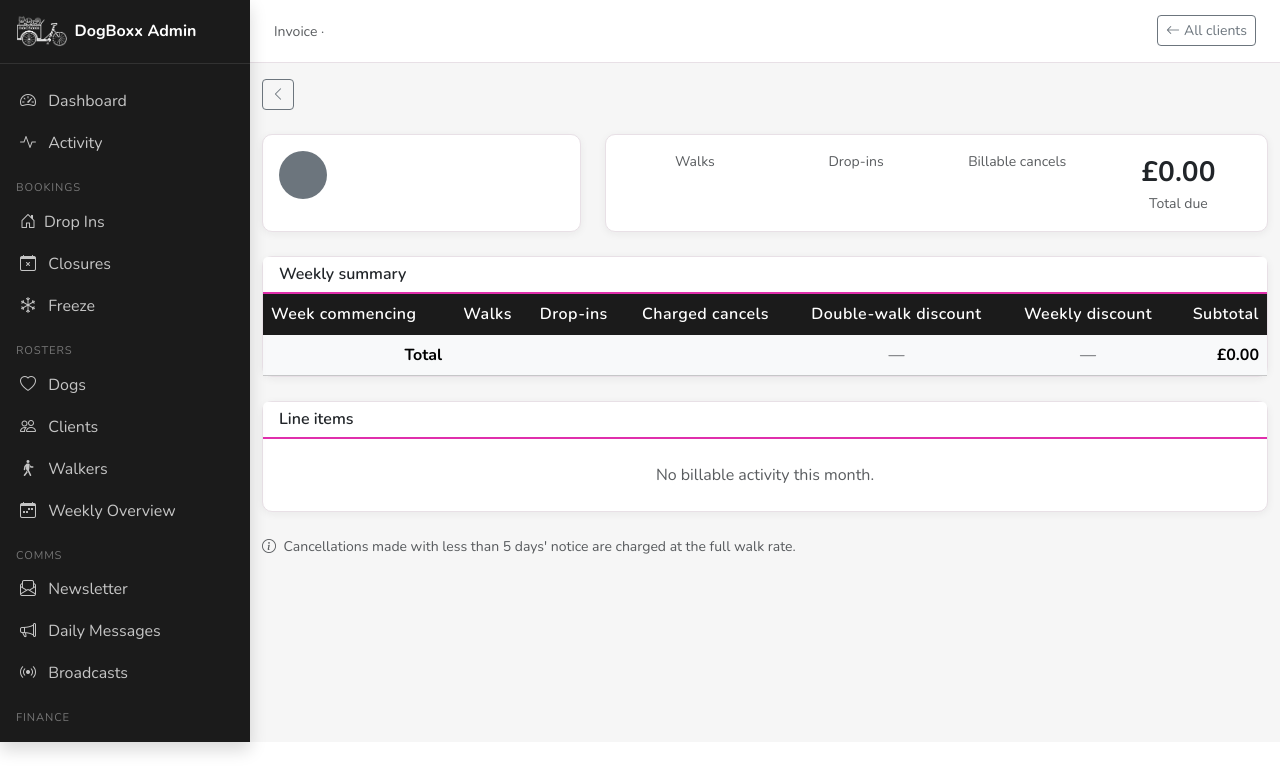
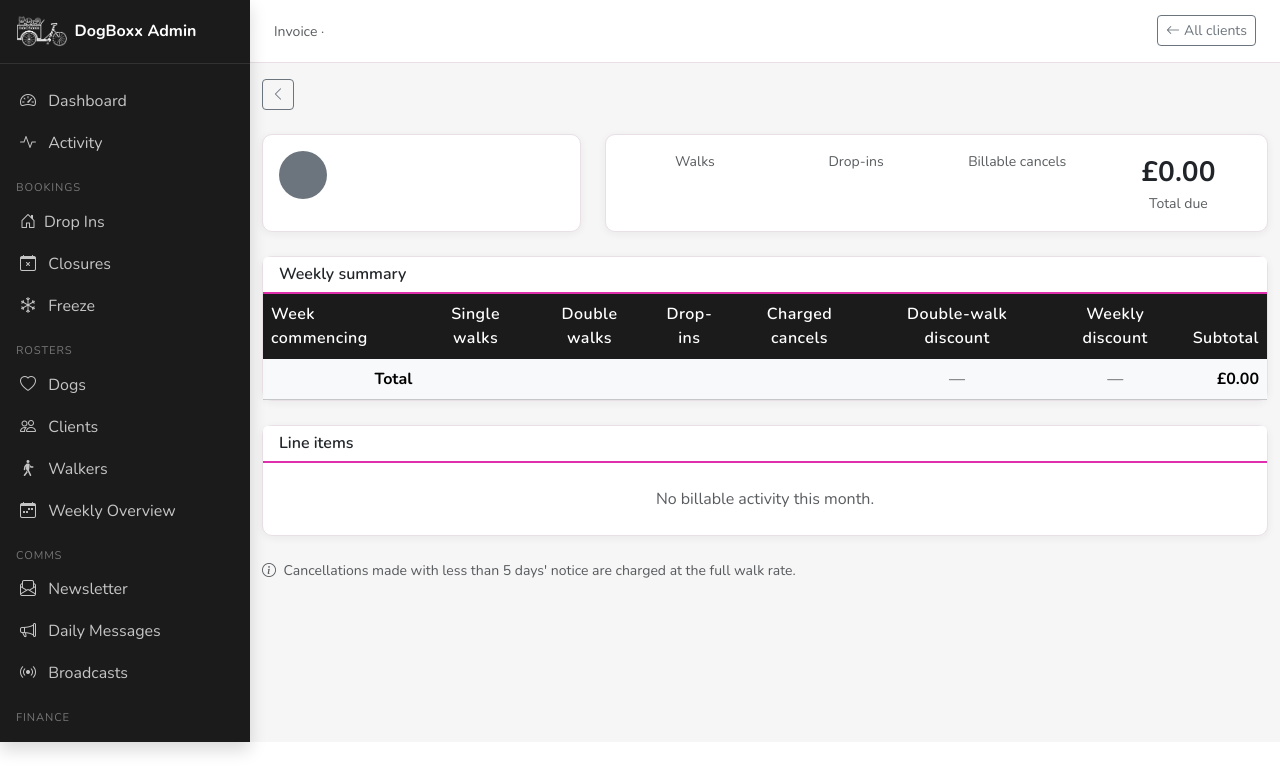
Before and after one commit to MarcusGrazette/dogboxx-booking-app, a Python web app: template app/templates/admin_invoicing_detail.html in a window 1280 px wide. Shown: the part 58-840 px from the top of the page. Run offline with Jinja, Linux system fonts and the light colour scheme; the template is opened without the code that fills it, so the values that code supplies are empty.

Commit message:
feat: split weekly invoicing walk count into single/double walks
Weekly summary table on /admin/invoicing/<id> now shows Single walks
and Double walks as separate columns instead of one combined Walks
count. Double-walk pairs are computed directly from confirmed
bookings, independent of PricingConfig.double_slot_discount, so the
count stays accurate even if a discount amount isn't configured for
the period.

Co-Authored-By: Claude Sonnet 5 <noreply@anthropic.com>
Claude-Session: https://claude.ai/code/session_012QSdn3QKmgxwwLpkowcbzX

```diff
--- a/app/templates/admin_invoicing_detail.html
+++ b/app/templates/admin_invoicing_detail.html
@@ -112,7 +112,8 @@
             <thead class="table-light">
               <tr>
                 <th>Week commencing</th>
-                <th class="text-center">Walks</th>
+                <th class="text-center">Single walks</th>
+                <th class="text-center">Double walks</th>
                 <th class="text-center">Drop-ins</th>
                 <th class="text-center">Charged cancels</th>
                 <th class="text-center">Double-walk discount</th>
@@ -127,28 +128,33 @@
                   {{ w.commencing.strftime('%-d %b') }}
                 </td>
                 <td class="text-center">
-                  {% if w.confirmed %}
-                  <span class="badge bg-success-subtle text-success fw-semibold">{{ w.confirmed }}</span>
+                  {% if w.single_walks %}
+                  <span class="badge bg-success-subtle text-success fw-bold fs-6">{{ w.single_walks }}</span>
+                  {% else %}<span class="text-muted">—</span>{% endif %}
+                </td>
+                <td class="text-center">
+                  {% if w.double_walks %}
+                  <span class="badge bg-info-subtle text-info fw-bold fs-6">{{ w.double_walks }}</span>
                   {% else %}<span class="text-muted">—</span>{% endif %}
                 </td>
                 <td class="text-center">
                   {% if w.drop_ins %}
-                  <span class="badge bg-primary-subtle text-primary fw-semibold">{{ w.drop_ins }}</span>
+                  <span class="badge bg-primary-subtle text-primary fw-bold fs-6">{{ w.drop_ins }}</span>
                   {% else %}<span class="text-muted">—</span>{% endif %}
                 </td>
                 <td class="text-center">
                   {% if w.cancels %}
-                  <span class="badge bg-warning-subtle text-warning fw-semibold">{{ w.cancels }}</span>
+                  <span class="badge bg-warning-subtle text-warning fw-bold fs-6">{{ w.cancels }}</span>
                   {% else %}<span class="text-muted">—</span>{% endif %}
                 </td>
                 <td class="text-center">
                   {% if w.double_discount %}
-                  <span class="text-danger small fw-semibold">−£{{ '%.2f' | format(w.double_discount) }}</span>
+                  <span class="text-secondary small fw-semibold">−£{{ '%.2f' | format(w.double_discount) }}</span>
                   {% else %}<span class="text-muted">—</span>{% endif %}
                 </td>
                 <td class="text-center">
                   {% if w.weekly_discount %}
-                  <span class="text-info small fw-semibold">−£{{ '%.2f' | format(w.weekly_discount) }}</span>
+                  <span class="text-secondary small fw-semibold">−£{{ '%.2f' | format(w.weekly_discount) }}</span>
                   {% else %}<span class="text-muted">—</span>{% endif %}
                 </td>
                 <td class="text-end {% if w.has_activity %}fw-semibold{% else %}text-muted{% endif %}">
@@ -160,13 +166,14 @@
             <tfoot class="table-light">
               <tr>
                 <td class="fw-bold text-end">Total</td>
-                <td class="text-center fw-bold">{{ inv.total_walks }}</td>
+                <td class="text-center fw-bold">{{ inv.total_walks - (2 * inv.doubles) }}</td>
+                <td class="text-center fw-bold">{{ inv.doubles }}</td>
                 <td class="text-center fw-bold">{{ inv.total_drop_ins }}</td>
                 <td class="text-center fw-bold">{{ inv.total_cancels }}</td>
-                <td class="text-center {% if inv.doubles %}text-danger fw-bold{% else %}text-muted{% endif %}">
+                <td class="text-center {% if inv.doubles %}text-secondary fw-bold{% else %}text-muted{% endif %}">
                   {% if inv.doubles %}−£{{ '%.2f' | format(discounts | sum(attribute='amount')) }}{% else %}—{% endif %}
                 </td>
-                <td class="text-center {% if inv.weekly_discount_total %}text-info fw-bold{% else %}text-muted{% endif %}">
+                <td class="text-center {% if inv.weekly_discount_total %}text-secondary fw-bold{% else %}text-muted{% endif %}">
                   {% if inv.weekly_discount_total %}−£{{ '%.2f' | format(inv.weekly_discount_total) }}{% else %}—{% endif %}
                 </td>
                 <td class="text-end fw-bold fs-6">£{{ '%.2f' | format(inv.subtotal) }}</td>
```
Also changed, not shown: app/blueprints/admin/views/invoicing.py (+22 -2 lines).
